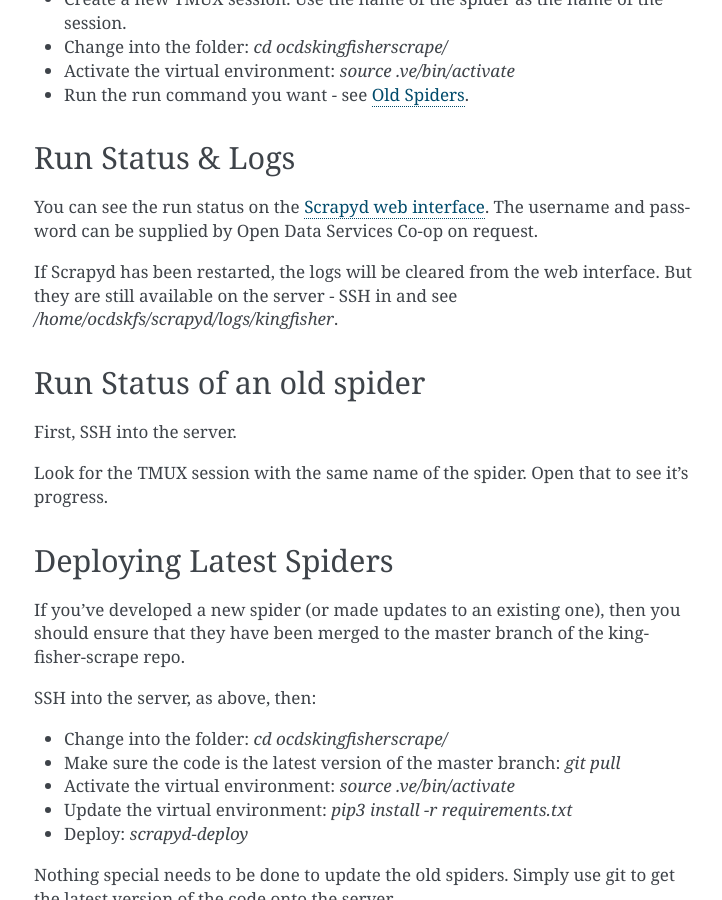
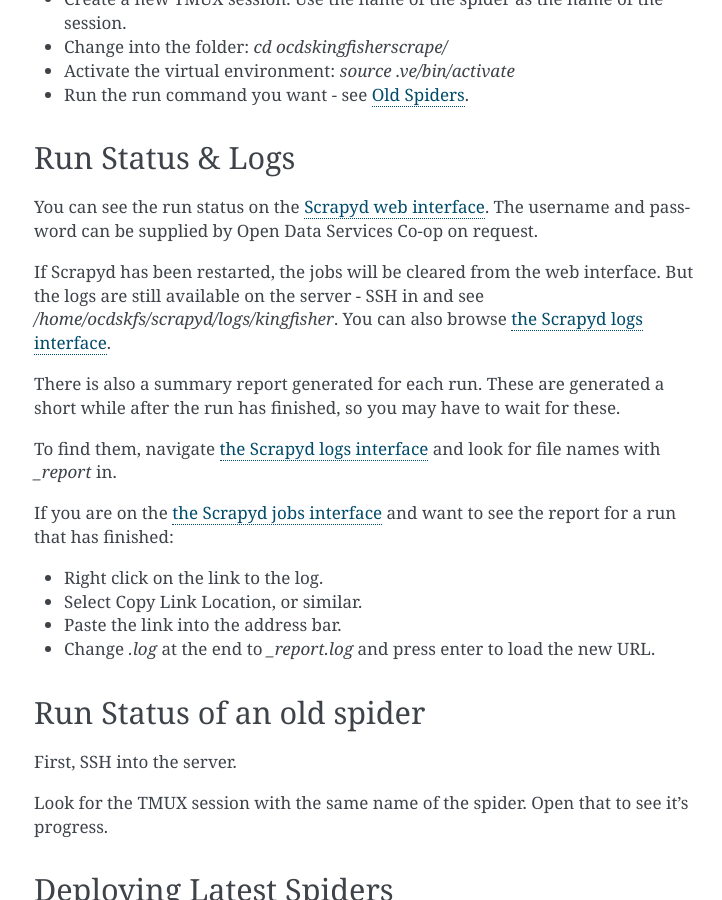
Before and after one commit to open-contracting/kingfisher-collect, a Sphinx documentation site: the page built from docs/use-hosted.rst, in a window 1280 px wide and 900 px high, scrolled down 1038 px. Shown: the whole window, without its empty margins (386-1108 px from the left). Built offline with Sphinx 7.4.7, drawn with Linux system fonts in a browser that asks for light colours.

Commit message:
Docs - Hosted Kingfisher, reports
https://github.com/open-contracting/kingfisher-scrape/issues/199

```diff
--- a/docs/use-hosted.rst
+++ b/docs/use-hosted.rst
@@ -52,7 +52,18 @@ Run Status & Logs
 
 You can see the run status on the `Scrapyd web interface <http://scrape.ocdskingfisher.opendataservices.coop>`_. The username and password can be supplied by Open Data Services Co-op on request.
 
-If Scrapyd has been restarted, the logs will be cleared from the web interface. But they are still available on the server - SSH in and see `/home/ocdskfs/scrapyd/logs/kingfisher`.
+If Scrapyd has been restarted, the jobs will be cleared from the web interface. But the logs are still available on the server - SSH in and see `/home/ocdskfs/scrapyd/logs/kingfisher`. You can also browse `the Scrapyd logs interface <http://scrape.ocdskingfisher.opendataservices.coop/logs/>`_.
+
+There is also a summary report generated for each run. These are generated a short while after the run has finished, so you may have to wait for these.
+
+To find them, navigate `the Scrapyd logs interface <http://scrape.ocdskingfisher.opendataservices.coop/logs/>`_ and look for file names with `_report` in.
+
+If you are on the `the Scrapyd jobs interface <http://scrape.ocdskingfisher.opendataservices.coop/jobs>`_ and want to see the report for a run that has finished:
+
+* Right click on the link to the log.
+* Select Copy Link Location, or similar.
+* Paste the link into the address bar.
+* Change `.log` at the end to `_report.log` and press enter to load the new URL.
 
 Run Status of an old spider
 ---------------------------
```
